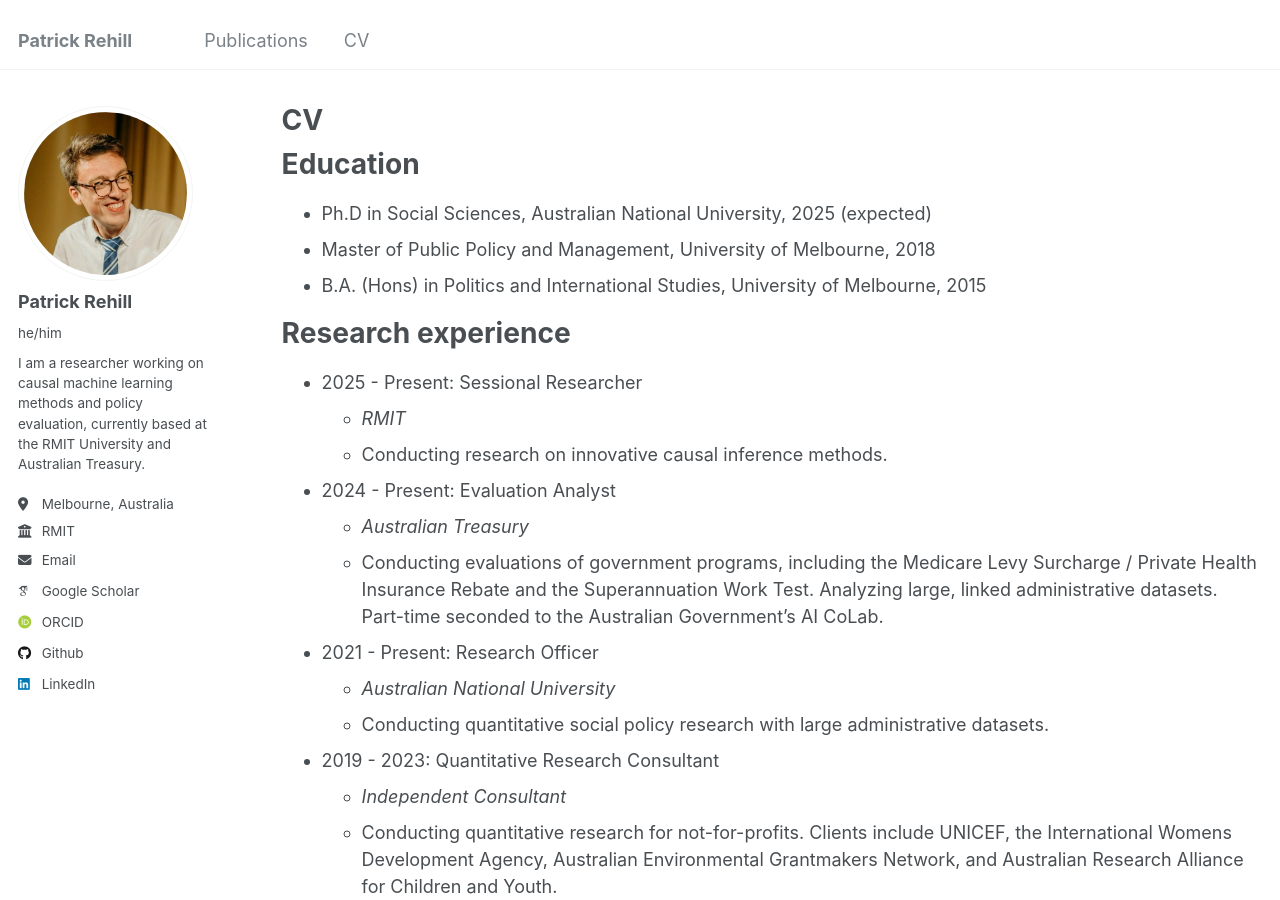
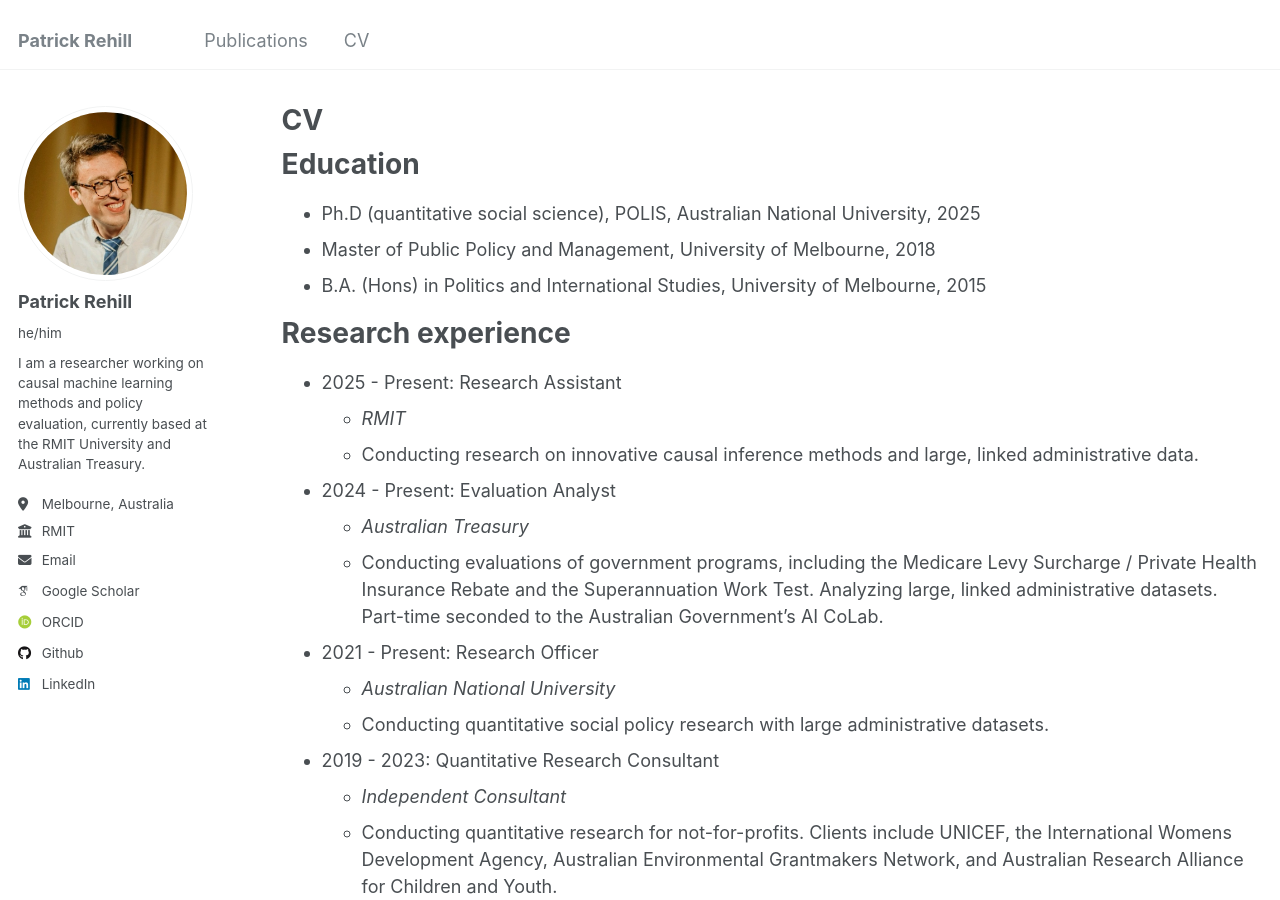
Before and after one commit to pbrehill/pbrehill.github.io, a Jekyll site: the page built from _pages/cv.md, in a window 1280 px wide and 900 px high. Built offline with Jekyll 4.4.1, drawn with Linux system fonts in a browser that asks for light colours; some web fonts are replaced.

Commit message:
Trying url.

```diff
--- a/_pages/cv.md
+++ b/_pages/cv.md
@@ -11,15 +11,15 @@
 
 Education
 ======
-* Ph.D in Social Sciences, Australian National University, 2025 (expected)
+* Ph.D (quantitative social science), POLIS, Australian National University, 2025
 * Master of Public Policy and Management, University of Melbourne, 2018
 * B.A. (Hons) in Politics and International Studies, University of Melbourne, 2015
 
 Research experience
 ======
-* 2025 - Present: Sessional Researcher
+* 2025 - Present: Research Assistant
   * _RMIT_
-  * Conducting research on innovative causal inference methods.
+  * Conducting research on innovative causal inference methods and large, linked administrative data.
 * 2024 - Present: Evaluation Analyst
   * _Australian Treasury_
   * Conducting evaluations of government programs, including the Medicare Levy Surcharge / Private Health Insurance Rebate and the Superannuation Work Test. Analyzing large, linked administrative datasets. Part-time seconded to the Australian Government's AI CoLab.
--- a/papers.bib
+++ b/papers.bib
@@ -107,6 +107,7 @@
   author  = {Rehill, Patrick and Barnes, Roy and Biddle, Nicholas and Edwards, Ben},
   journal = {PLOS ONE},
   volume  = {20},
+  url = {https://doi.org/10.1371/journal.pone.0325753}
   number  = {7},
   pages   = {e0325753},
   year    = {2025}
```
